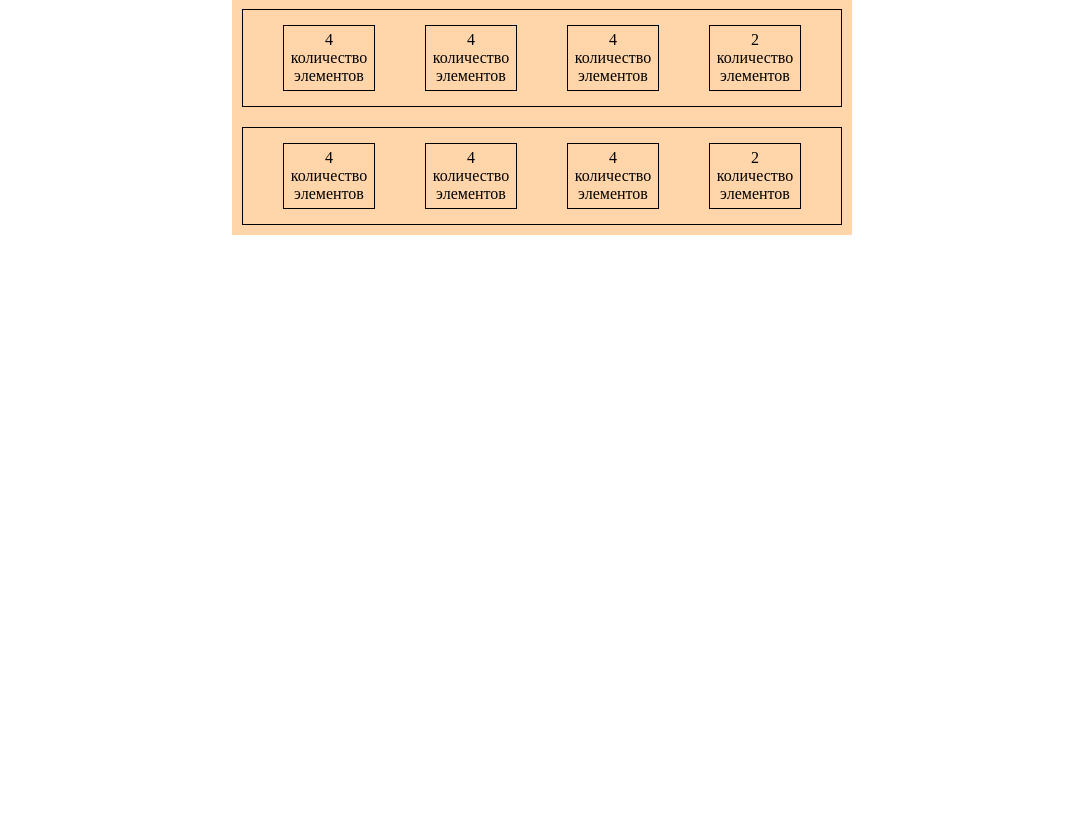
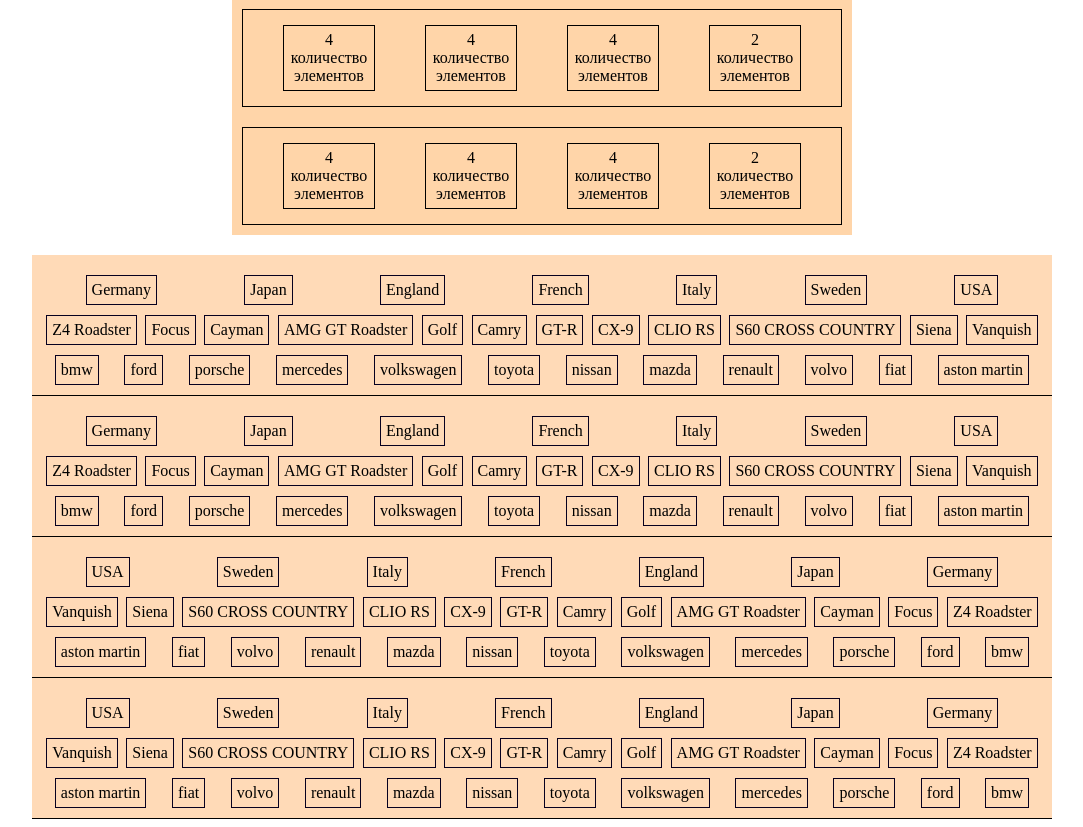
Before and after one commit to TykhonchukIvan/php, a PHP site: page / in a window 1280 px wide. Shown: the part 1857-2684 px from the top of the page, without its empty margins (98-1181 px from the left). Before the commit the page ends 2092 px from the top, so only its background shows below. Run offline with PHP 8.4, Linux system fonts and the light colour scheme.

Commit message:
'method-array'

```diff
--- a/php-basics/index.php
+++ b/php-basics/index.php
@@ -102,3 +102,4 @@
 <?php
 require_once "php-loop.php";
 require_once "php-array.php";
+require_once "php-array-method.php";
--- /dev/null
+++ b/php-basics/php-array-method.php
@@ -0,0 +1,128 @@
+<?php
+
+$regular_array_str = array('bmw', 'ford', 'porsche', 'mercedes', 'volkswagen', 'toyota', 'nissan', 'mazda', 'renault', 'volvo', 'fiat', 'aston martin');
+
+$associative_array_str = array(
+    'bmw' => 'Z4 Roadster', 'ford' => 'Focus', 'porsche' => 'Cayman', 'mercedes' => 'AMG GT Roadster', 'volkswagen' => 'Golf',
+    'toyota' => 'Camry', 'nissan' => 'GT-R', 'mazda' => 'CX-9', 'renault' => 'CLIO RS', 'volvo' => 'S60 CROSS COUNTRY', 'fiat' => 'Siena',
+    'aston martin' => 'Vanquish');
+
+$multidimensional_array_str = array(
+    'Germany' => array('porsche', 'bmw', 'mercedes', 'volkswagen'),
+    'Japan' => array('toyota', 'nissan', 'mazda'),
+    'England' => array('aston martin'),
+    'French' => array('renault'),
+    'Italy' => array('fiat'),
+    'Sweden' => array('volvo'),
+    'USA' => array('ford'),
+);
+
+function transfer_regular_array($ar)
+{
+    $arr = [];
+    $len = count($ar);
+    for ($i = 0; $i < $len; $i++) {
+        array_push($arr, $ar[$i]);
+    }
+    return $arr;
+}
+
+function transfer_associative_array($ar)
+{
+    $arr = [];
+    foreach ($ar as $key => $value) {
+        array_push($arr, $value);
+    }
+    return $arr;
+}
+
+function transfer_multidimensional_array($ar)
+{
+    $arr = [];
+    foreach ($ar as $country => $items) {
+        array_push($arr, $country);
+    }
+    return $arr;
+}
+
+$car = transfer_regular_array($regular_array_str);
+$car_model = transfer_associative_array($associative_array_str);
+$car_country = transfer_multidimensional_array($multidimensional_array_str);
+
+function arr_revers($ar)
+{
+    $arr = [];
+
+    for ($i = 0; $i < count($ar); $i++) {
+        array_unshift($arr, $ar[$i]);
+    }
+    return $arr;
+}
+
+$car_revers = arr_revers($car);
+$car_model_revers = arr_revers($car_model);
+$car_country_revers = arr_revers($car_country);
+
+function output_arr($ar)
+{
+    for ($i = 0; $i < count($ar); $i++) {
+        echo "<div style='padding: 5px; border: 1px solid #07001f;'>$ar[$i]</div>";
+    }
+}
+
+function output_arr_sort($ar)
+{
+    asort($ar, SORT_STRING);
+    for ($i = 0; $i < count($ar); $i++) {
+        echo "<div style='padding: 5px; border: 1px solid #07001f;'>$ar[$i]</div>";
+    }
+}
+
+?>
+
+<div style="display: flex; flex-direction: column-reverse; max-width: 1000px; margin: 0 auto; background-color: #ffdab7; padding: 10px; border-bottom: solid black 1px">
+    <div style="display: flex; justify-content: space-around; margin-top: 10px">
+        <?php output_arr($car) ?>
+    </div>
+    <div style="display: flex; justify-content: space-around; margin-top: 10px">
+        <?php output_arr($car_model) ?>
+    </div>
+    <div style="display: flex; justify-content: space-around; margin-top: 10px">
+        <?php output_arr($car_country) ?>
+    </div>
+</div>
+<div style="display: flex; flex-direction: column-reverse; max-width: 1000px; margin: 0 auto; background-color: #ffdab7; padding: 10px; border-bottom: solid black 1px">
+    <div style="display: flex; justify-content: space-around; margin-top: 10px">
+        <?php output_arr_sort($car) ?>
+    </div>
+    <div style="display: flex; justify-content: space-around; margin-top: 10px">
+        <?php output_arr_sort($car_model) ?>
+    </div>
+    <div style="display: flex; justify-content: space-around; margin-top: 10px">
+        <?php output_arr_sort($car_country) ?>
+    </div>
+</div>
+
+
+<div style="display: flex; flex-direction: column-reverse; max-width: 1000px; margin: 0 auto; background-color: #ffdab7; padding: 10px; border-bottom: solid black 1px">
+    <div style="display: flex; justify-content: space-around; margin-top: 10px">
+        <?php output_arr($car_revers)  ?>
+    </div>
+    <div style="display: flex; justify-content: space-around; margin-top: 10px">
+        <?php output_arr($car_model_revers)  ?>
+    </div>
+    <div style="display: flex; justify-content: space-around; margin-top: 10px">
+        <?php output_arr($car_country_revers)  ?>
+    </div>
+</div>
+<div style="display: flex; flex-direction: column-reverse; max-width: 1000px; margin: 0 auto; background-color: #ffdab7; padding: 10px; border-bottom: solid black 1px">
+    <div style="display: flex; justify-content: space-around; margin-top: 10px">
+        <?php output_arr_sort($car_revers)  ?>
+    </div>
+    <div style="display: flex; justify-content: space-around; margin-top: 10px">
+        <?php output_arr_sort($car_model_revers)  ?>
+    </div>
+    <div style="display: flex; justify-content: space-around; margin-top: 10px">
+        <?php output_arr_sort($car_country_revers)  ?>
+    </div>
+</div>
```
